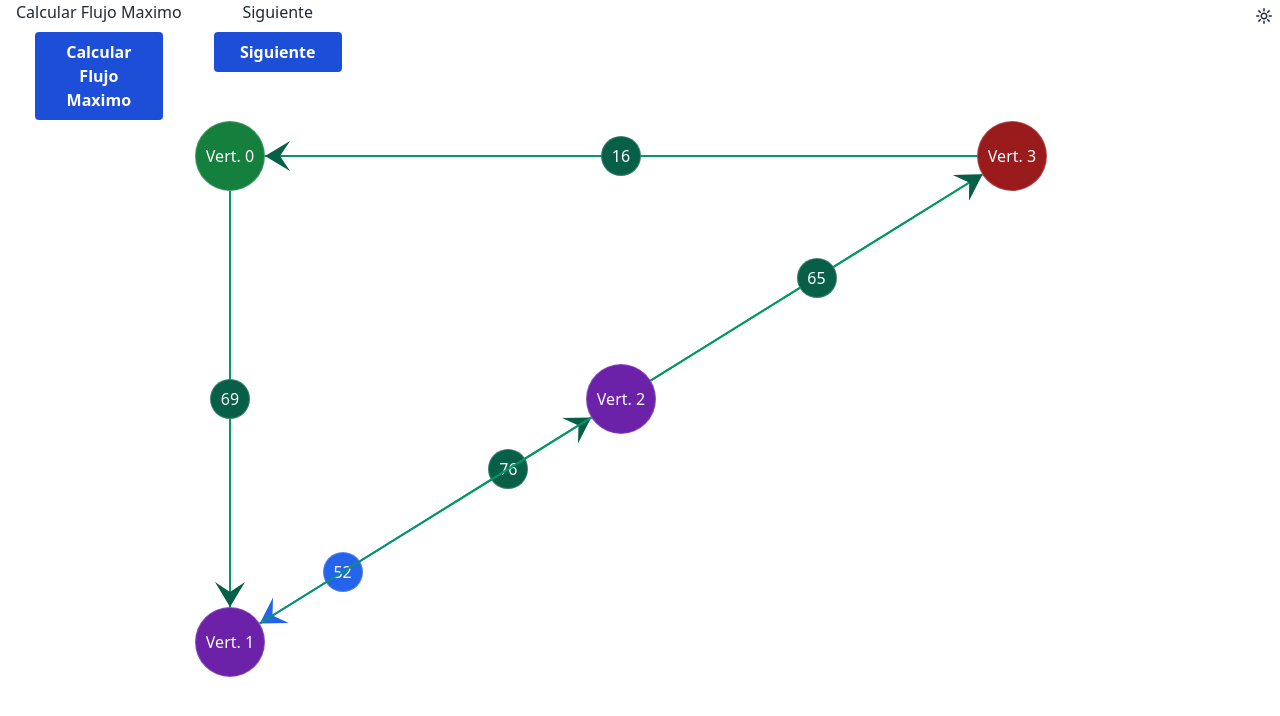
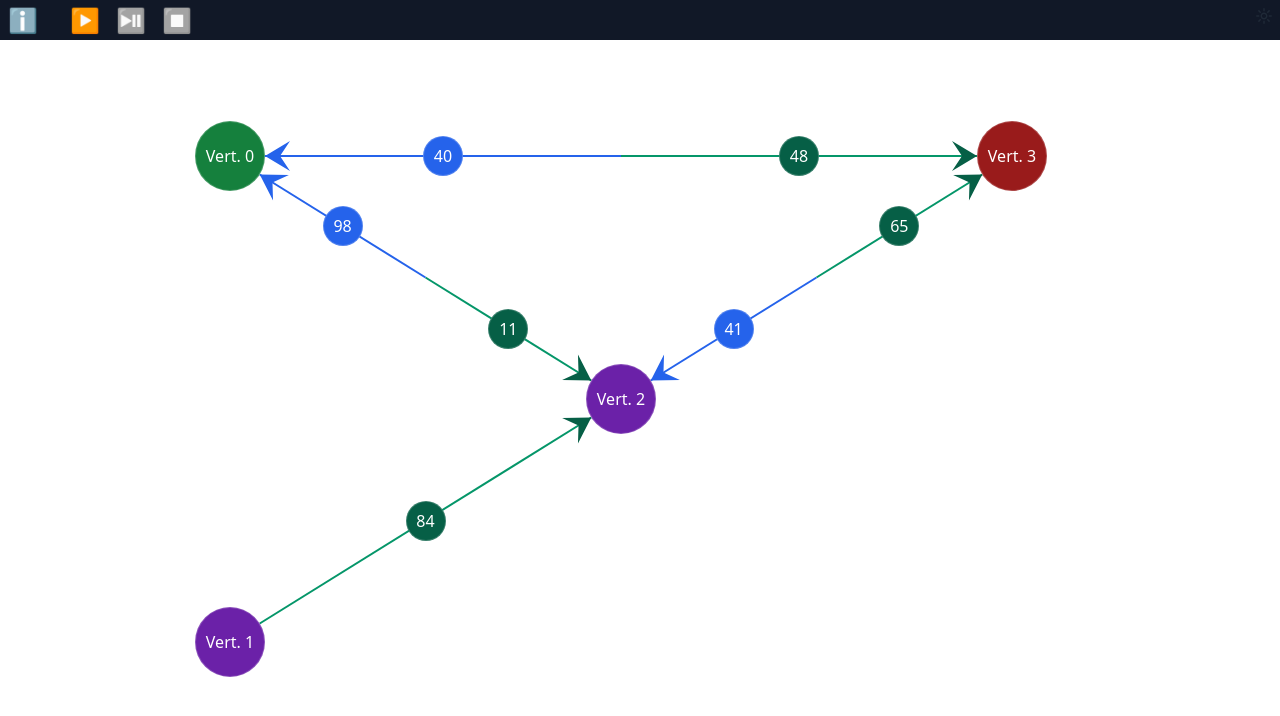
Before and after one commit to IsraPerez98/ford-fulkerson-app, a Svelte app: page / in a window 1280 px wide. Shown: the top 716 px of the page. Built offline with nearby package versions, Linux system fonts and the light colour scheme.

Commit message:
⚙️ Nuevo menu y opcion para detener el flujo

```diff
--- a/src/components/Grafo/FuncionesFlujoMaximo.ts
+++ b/src/components/Grafo/FuncionesFlujoMaximo.ts
@@ -129,7 +129,23 @@ function DFSRecursivo(redResidual: MatrizAdyacencia, vertices: TypeVertice[], ve
     return null;
 }
 
+function finalizarFlujoMaximo(arregloAristas: TypeArista[][], recargarAristas: Function) {
+    //eliminamos los caminos
+    for(let i = 0; i < arregloAristas.length; i++) {
+        for(let j = 0; j < arregloAristas[i].length; j++) {
+            const arista = arregloAristas[i][j];
+            if(arista) {
+                arista.esCamino = [false, false];
+                arista.flujo = [0, 0];
+            }
+        }
+    }
+
+    recargarAristas();
+}
+
 export {
     iniciarFlujoMaximo,
     avanzarFlujoMaximo,
+    finalizarFlujoMaximo,
 }
--- a/src/components/Grafo/Grafo.svelte
+++ b/src/components/Grafo/Grafo.svelte
@@ -1,6 +1,6 @@
 <script lang="ts">
     import {generarVertices, generarAristas, generarGrafoAlAzar, dibujarCamino as dibujarCaminoGrafo} from "./FuncionesGrafo";
-    import {iniciarFlujoMaximo, avanzarFlujoMaximo} from "./FuncionesFlujoMaximo";
+    import {iniciarFlujoMaximo, avanzarFlujoMaximo, finalizarFlujoMaximo} from "./FuncionesFlujoMaximo";
 
     import {agregarTextoConsola} from "./FuncionesConsola";
 
@@ -66,23 +66,33 @@
     async function calcularFlujoMaximo() {
         calculandoFlujoMaximo = true;
         await iniciarFlujoMaximo(vertices, aristas, matrizAdyacencia, dibujarCamino, printConsola);
+        terminarFlujoMaximo();
+    }
+
+    function terminarFlujoMaximo() {
+        finalizarFlujoMaximo(aristas, recargarAristas);
         calculandoFlujoMaximo = false;
     }
 
 
 </script>
 
+<div>
     <svg bind:this={bindSVG} width={width} height={height} class="select-none">
 
         <Consola
             texto={textoConsola}
         />
 
+        <foreignObject width="100%" height="40px" >
             <Menu
+                calculandoFlujoMaximo={calculandoFlujoMaximo}
+
                 calcularFlujoMaximo={calcularFlujoMaximo}
                 avanzarFlujoMaximo={avanzarFlujoMaximo}
+                terminarFlujoMaximo={terminarFlujoMaximo}
             />
-
+        </foreignObject>
 
         <svg height={height}>
 
@@ -103,3 +113,4 @@
             {/each}
         </svg>
     </svg>
+</div>
--- a/src/components/Grafo/Menu/Items/AgregarArista.svelte
+++ /dev/null
@@ -1,21 +0,0 @@
-<script lang="ts">
-    export let toggleCreacionArista: Function;
-    export let creandoArista: boolean;
-
-    function onClick() {
-        toggleCreacionArista();
-    }
-
-</script>
-
-<div class="mx-auto mt-4 text-white font-bold">
-    {#if creandoArista}
-        <button class="w-32 bg-red-700 hover:bg-red-500   px-4 py-2 rounded" on:click={onClick}>
-            Cancelar
-        </button>
-    {:else}
-        <button on:click={onClick} class="w-32 bg-blue-700 hover:bg-blue-500 py-2 px-4 rounded">
-            Crear Arista
-        </button>
-    {/if}
-</div>
--- a/src/components/Grafo/Menu/Items/AgregarVertice.svelte
+++ /dev/null
@@ -1,62 +0,0 @@
-<script lang="ts">
-
-    export let agregarVertice: Function;
-    export let getPosicionSVG: Function;
-
-    const radio = 35;
-
-    let moviendo = false;
-
-    let posicion = {
-        x: 0,
-        y: 0,
-    };
-
-    let divNuevoVertice: HTMLDivElement;
-
-    function onMouseDown() {
-        //console.log("MOVIENDO");
-        moviendo = true;
-    }
-
-    function onMouseUp() {
-
-        if(moviendo) {
-            //calculamos la posicion dentro del svg
-            let posicionSVG = getPosicionSVG();
-
-            const posicionNuevoVertice = {
-                x: divNuevoVertice.getBoundingClientRect().x - posicionSVG.x + radio,
-                y: divNuevoVertice.getBoundingClientRect().y - posicionSVG.y - (radio * 2),
-            }
-
-            agregarVertice(posicionNuevoVertice.x, posicionNuevoVertice.y);
-
-            //reiniciamos la posicion
-            moviendo = false;
-            posicion.x = 0;
-            posicion.y = 0;
-        }
-    }
-
-    function onMouseMove(e) {
-        if(moviendo) {
-            posicion.x += e.movementX;
-            posicion.y += e.movementY;
-
-            //console.log({posicion});
-        }
-    }
-
-</script>
-
-
-<div bind:this={divNuevoVertice} style:position="relative" style:width="{radio*2}px" style:height="{radio*2}px" style:left="{posicion.x}px" style:top="{posicion.y}px" on:mousedown={onMouseDown}>
-    <div class="cursor-pointer flex w-full h-full bg-blue-700 rounded-full border border-white/20 overflow:hidden" >
-        <p class="text-white text-center m-auto select-none">
-            Nuevo Vertice
-        </p>
-    </div>
-</div>
-
-<svelte:window on:mousemove={onMouseMove} on:mouseup={onMouseUp}/>
--- a/src/components/Grafo/Menu/Items/AvanzarFlujoMaximo.svelte
+++ /dev/null
@@ -1,14 +0,0 @@
-<script lang="ts">
-    export let avanzarFlujoMaximo: Function;
-
-    function onClick() {
-        avanzarFlujoMaximo();
-    }
-
-</script>
-
-<div class="my-2 mx-auto text-white font-bold">
-    <button on:click={onClick} class="w-32 bg-blue-700 hover:bg-blue-500 py-2 px-4 rounded">
-        Siguiente
-    </button>
-</div>
--- a/src/components/Grafo/Menu/Items/CalcularFlujoMaximo.svelte
+++ /dev/null
@@ -1,14 +0,0 @@
-<script lang="ts">
-    export let calcularFlujoMaximo: Function;
-
-    function onClick() {
-        calcularFlujoMaximo();
-    }
-
-</script>
-
-<div class="my-2 mx-auto text-white font-bold">
-    <button on:click={onClick} class="w-32 bg-blue-700 hover:bg-blue-500 py-2 px-4 rounded">
-        Calcular Flujo Maximo
-    </button>
-</div>
--- a/src/components/Grafo/Menu/Items/EliminarVertice.svelte
+++ /dev/null
@@ -1,22 +0,0 @@
-<script lang="ts">
-
-    export let toggleEliminacionVertice: Function;
-    export let eliminandoVertice: boolean;
-
-    function onClick() {
-        toggleEliminacionVertice();
-    }
-
-</script>
-
-<div class="mx-auto mt-4 text-white font-bold">
-    {#if eliminandoVertice}
-        <button class="w-36 bg-red-700 hover:bg-red-500   px-4 py-2 rounded" on:click={onClick}>
-            Cancelar
-        </button>
-    {:else}
-        <button on:click={onClick} class="w-40 bg-red-700 hover:bg-red-500 py-2 px-4 rounded">
-            Eliminar Vertice
-        </button>
-    {/if}
-</div>
--- a/src/components/Grafo/Menu/Menu.svelte
+++ b/src/components/Grafo/Menu/Menu.svelte
@@ -1,86 +1,48 @@
 <script lang="ts">
-
-    import CalcularFlujoMaximo from "./Items/CalcularFlujoMaximo.svelte";
-    import AvanzarFlujoMaximo from "./Items/AvanzarFlujoMaximo.svelte";
-    import AgregarVertice from "./Items/AgregarVertice.svelte";
-    import AgregarArista from "./Items/AgregarArista.svelte";
-    import EliminarVertice from "./Items/EliminarVertice.svelte";
+    export let calculandoFlujoMaximo: boolean;
 
     export let calcularFlujoMaximo: Function;
+    export let avanzarFlujoMaximo: Function;
+    export let terminarFlujoMaximo: Function;
 
-    export let avanzarFlujoMaximo: Function;
+    function onClickAyuda() {
+        console.log("Ayuda");
+    }
 
-    /*
-    export let getPosicionSVG: Function;
-    export let agregarVertice: Function;
+    function onClickIniciarFlujo() {
+        if(calculandoFlujoMaximo) return;
+        calcularFlujoMaximo();
+    }
 
-    export let toggleCreacionArista: Function;
-    export let creandoArista: boolean;
+    function onClickAvanzarFlujo() {
+        if(!(calculandoFlujoMaximo)) return;
+        avanzarFlujoMaximo();
+    }
 
-    export let toggleEliminacionVertice: Function;
-    export let eliminandoVertice: boolean;
-    */
+    function onClickDetenerFlujo() {
+        if(!(calculandoFlujoMaximo)) return;
+        terminarFlujoMaximo();
+    }
 
 
-    let items = [];
+</script>
 
-    $: {
-        items = [
-            {
-                nombre: "Calcular Flujo Maximo",
-                componente: CalcularFlujoMaximo,
-                props: {
-                    calcularFlujoMaximo: calcularFlujoMaximo,
-                }
-            },
-            {
-                nombre: "Siguiente",
-                componente: AvanzarFlujoMaximo,
-                props: {
-                    avanzarFlujoMaximo: avanzarFlujoMaximo,
-                }
-            }
-            /*
-            {
-                nombre: "Agregar Vertice",
-                componente: AgregarVertice,
-                props: {
-                    getPosicionSVG: getPosicionSVG,
-                    agregarVertice: agregarVertice,
-                }
-            },
-            {
-                nombre: "Agregar Arista",
-                componente: AgregarArista,
-                props: {
-                    toggleCreacionArista: toggleCreacionArista,
-                    creandoArista: creandoArista,
-                }
-            },
-            {
-                nombre: "Eliminar Vertice",
-                componente: EliminarVertice,
-                props: {
-                    toggleEliminacionVertice: toggleEliminacionVertice,
-                    eliminandoVertice: eliminandoVertice,
-                }
-            },
-            */
-        ];
-    }
+<div class="w-full h-10 bg-gray-900 flex">
+    <div class="flex my-auto ml-2 text-2xl">
+        <button title="Ayuda" on:click={onClickAyuda}>
+            ℹ️
+        </button>
+        <div class="flex my-auto mx-8 text-2xl space-x-4">
+            <button title="Iniciar Algoritmo de Flujo Maximo" on:click={onClickIniciarFlujo} disabled={calculandoFlujoMaximo} class="disabled:grayscale" >
+                ▶️
+            </button>
+            <button title="Avanzar Algoritmo de Flujo Maximo" on:click={onClickAvanzarFlujo} disabled={!calculandoFlujoMaximo} class="disabled:grayscale">
+                ⏯️
+            </button>
+            <button title="Detener Algoritmo de Flujo Maximo" on:click={onClickDetenerFlujo} disabled={!calculandoFlujoMaximo} class="disabled:grayscale">
+                ⏹️
+            </button>
+        </div>
 
-</script>
-<foreignObject width="100%" height="100%">
-    <div class="flex flex-row">
-        {#each items as item}
-            <div class="flex flex-col mx-4">
-                <p class="text-center">{item.nombre}</p>
-                <div class="flex">
-                    <div class="mx-auto">
-                        <svelte:component this={item.componente} {...item.props} />
-                    </div>
-                </div>
-            </div>
-        {/each}
     </div>
-</foreignObject>
+</div>
```
Lines whose indentation alone changed are shown as unchanged.
